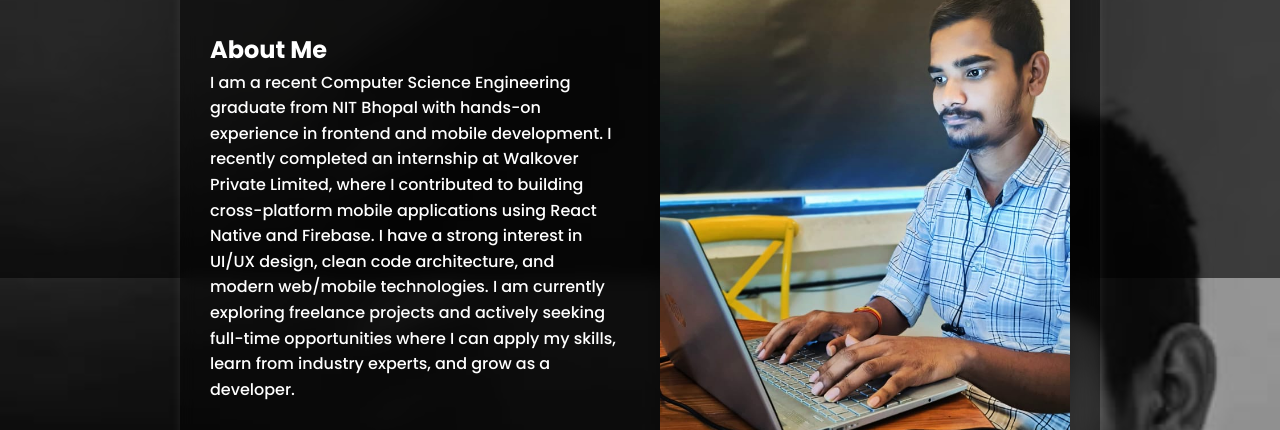
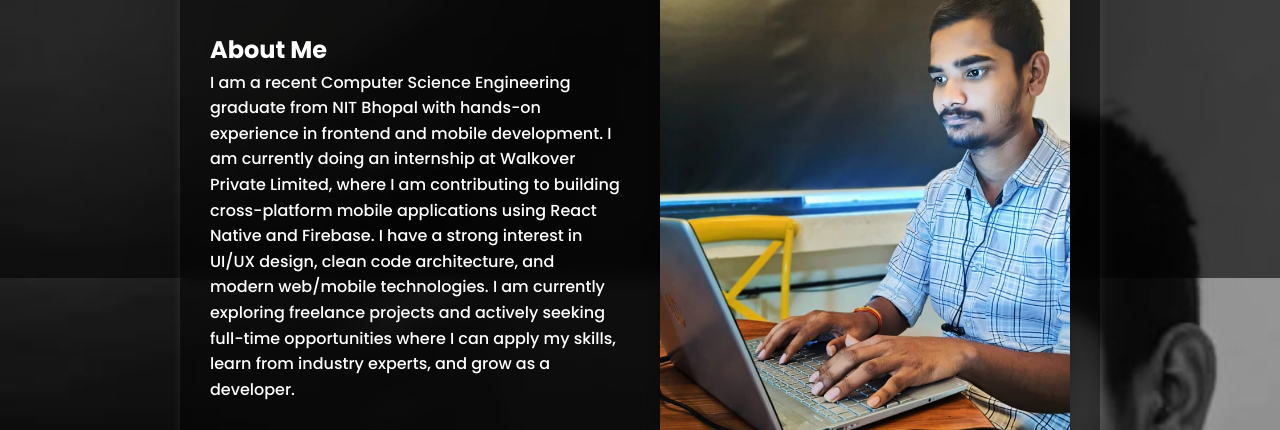
Before and after one commit to kartikshri/kartik-portfolio, a plain HTML site: page index.html in a window 1280 px wide. Shown: the part 522-952 px from the top of the page. Drawn offline with Linux system fonts and the light colour scheme.

Commit message:
secoond commit

```diff
--- a/index.html
+++ b/index.html
@@ -22,7 +22,7 @@
         <h2>About Me</h2>
         <p>
           I am a recent Computer Science Engineering graduate from NIT Bhopal with hands-on experience in frontend and mobile development.
-          I recently completed an internship at Walkover Private Limited, where I contributed to building cross-platform mobile applications using React Native and Firebase.
+          I am currently doing an internship at Walkover Private Limited, where I am contributing to building cross-platform mobile applications using React Native and Firebase.
           I have a strong interest in UI/UX design, clean code architecture, and modern web/mobile technologies.
           I am currently exploring freelance projects and actively seeking full-time opportunities where I can apply my skills, learn from industry experts, and grow as a developer.
         </p>
```
